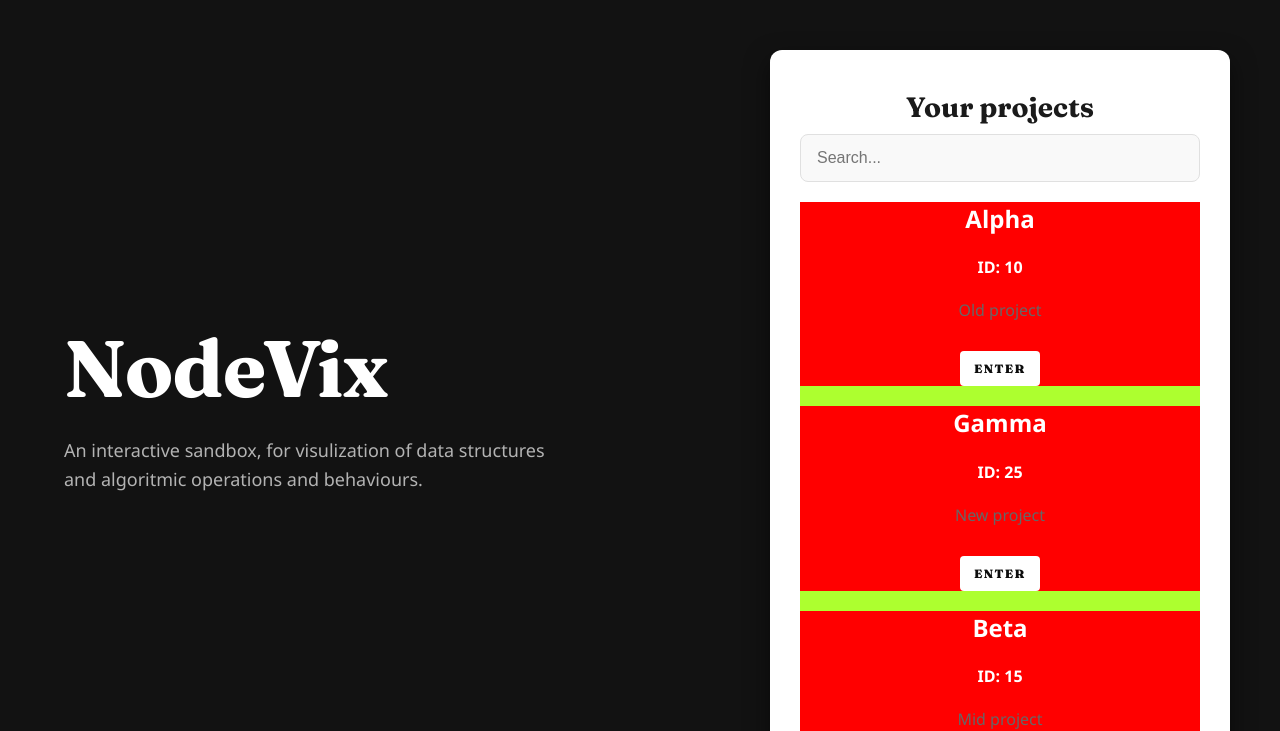
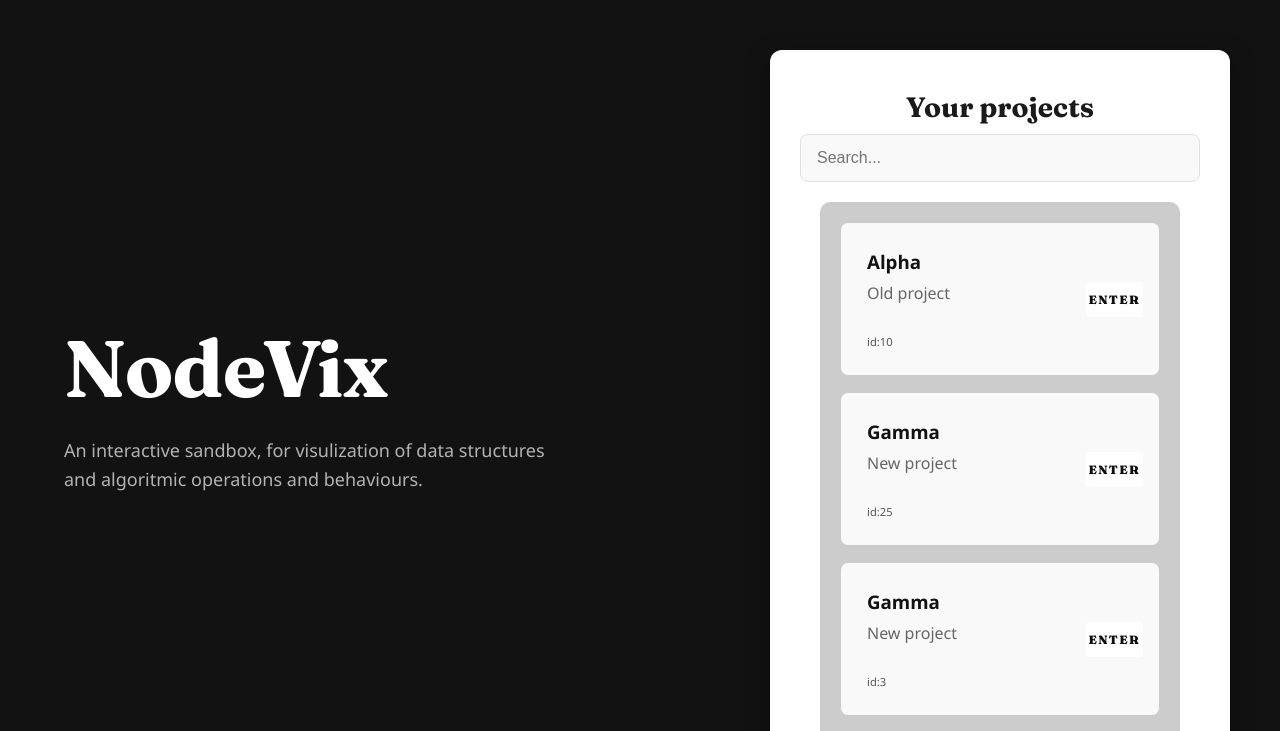
Before and after one commit to FerCesio/NodeVix, a React (Vite) app in the folder app/: page /home in a window 1280 px wide. Shown: the top 731 px of the page. Built offline with nearby package versions, Linux system fonts and the light colour scheme.

Commit message:
feat: enhance UserService with JWT token generation; update ProjectsBrowse and userProjects styles for improved UI

```diff
--- a/app/src/components/ProjectsBrowse.tsx
+++ b/app/src/components/ProjectsBrowse.tsx
@@ -7,6 +7,10 @@ import type { ProjectRequest, ProjectResponse } from "../types/project";
 export default function ProjectsBrowse() {
     const projects:ProjectResponse[] = [
         { id: 10, name: "Alpha", desc: "Old project", modDate: "01-02-2005", creationDate: "01-02-2005" },
+        { id: 25, name: "Gamma", desc: "New project", modDate: "01-02-2005", creationDate: "01-02-2005" },
+        { id: 0x3, name: "Gamma", desc: "New project", modDate: "01-02-2005", creationDate: "01-02-2005" },
+        { id: 0x4f, name: "Gamma", desc: "New project", modDate: "01-02-2005", creationDate: "01-02-2005" },
+        { id: 25, name: "Gamma", desc: "New project", modDate: "01-02-2005", creationDate: "01-02-2005" },
         { id: 25, name: "Gamma", desc: "New project", modDate: "01-02-2005", creationDate: "01-02-2005" },
         { id: 15, name: "Beta", desc: "Mid project", modDate: "01-02-2005", creationDate: "01-02-2005" }
     ]
@@ -40,15 +44,16 @@ export default function ProjectsBrowse() {
 
 function ProjectCard({project}:{project:ProjectResponse}) {
     return (
-        <div className="project-card">
-            <h2>{project.name}</h2>
-            <h4>ID: {project.id}</h4>
+    <div className="project-card">
+        <div className="project-info">
+            <h3>{project.name}</h3>
             <p>{project.desc}</p>
 
-            <button className="btn btn-small">
-                <span>Enter</span>
-            </button>
+            {/* Este span se irá al fondo gracias al margin-top: auto */}
+            <span className="project-id">id:{project.id}</span>
+        </div>
 
-        </div>
+        <button className="btn btn-small"><span>Enter</span></button>
+    </div>
     );
 }
--- a/app/src/styles/userProjects.css
+++ b/app/src/styles/userProjects.css
@@ -1,11 +1,42 @@
 .projects-list {
-    border: 1px;
-    background-color: greenyellow;
+    display: flex;
+    flex-direction: column; /* Las tarjetas una debajo de otra */
+    gap: 1rem; /* Espacio entre tarjetas */
+    padding: 20px;
+    margin: 20px;
+    background-color: #ccc;
+    border-radius: 10px;
 }
 
 .project-card {
-    border: '1px solid #ccc';
-    padding: '1rem';
-    margin: '1rem';
-    background-color: red;
+    display: flex;
+    justify-content: space-between; /* Empuja el contenido a los extremos */
+    align-items: center; /* Centra verticalmente el texto y el botón */
+
+    border: 1px solid #ccc;
+    padding: 1rem; /* Padding interno para que respire */
+    background-color: #f9f9f9;
+    border-radius: 8px;
+    color: white; /* Para que el texto sea legible sobre el rojo */
 }
+
+/* Contenedor opcional para el texto si quieres separar título de descripción */
+.project-info {
+    display: flex;
+    flex-direction: column;
+    padding: 10px; /* Un poco más de respiro */
+    height: 100%;  /* Importante para que el "empuje" funcione */
+    align-items: flex-start; /* Alinea el texto a la izquierda */
+}
+
+.project-info h3{
+    color: #121212;
+    margin: 0 0 8px 0; /* Espaciado simple entre título y desc */
+}
+
+.project-id {
+    margin-top: auto; /* ¡MAGIA! Empuja este elemento al fondo del contenedor flex */
+    color: #121212;
+    font-size: 0.7rem; /* Bien chico como pediste */
+    opacity: 0.7;      /* Un poco de transparencia para que no distraiga */
+}
```
Also changed, not shown: 1 other file (tests, documents, lock files or other folders).
